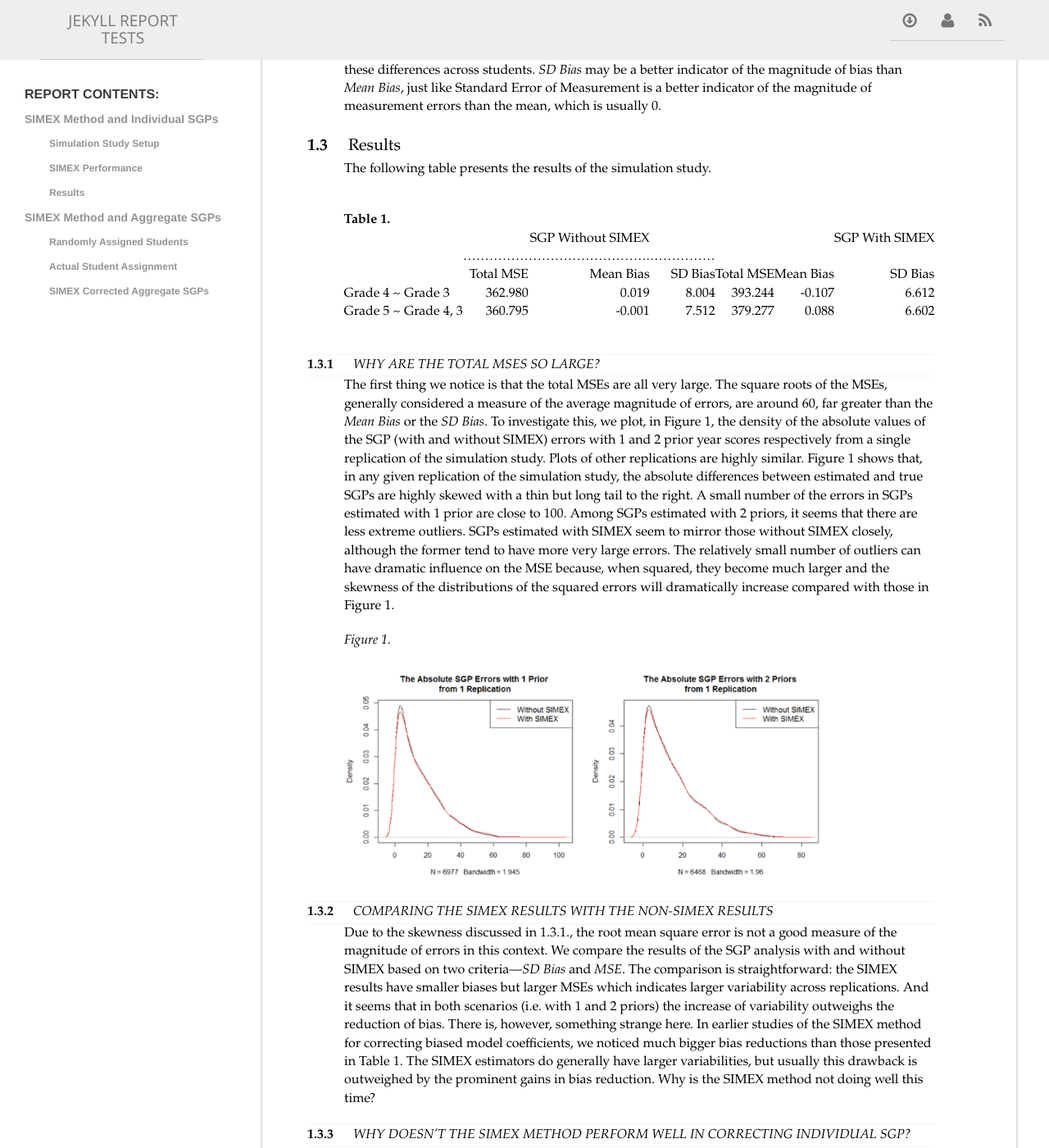
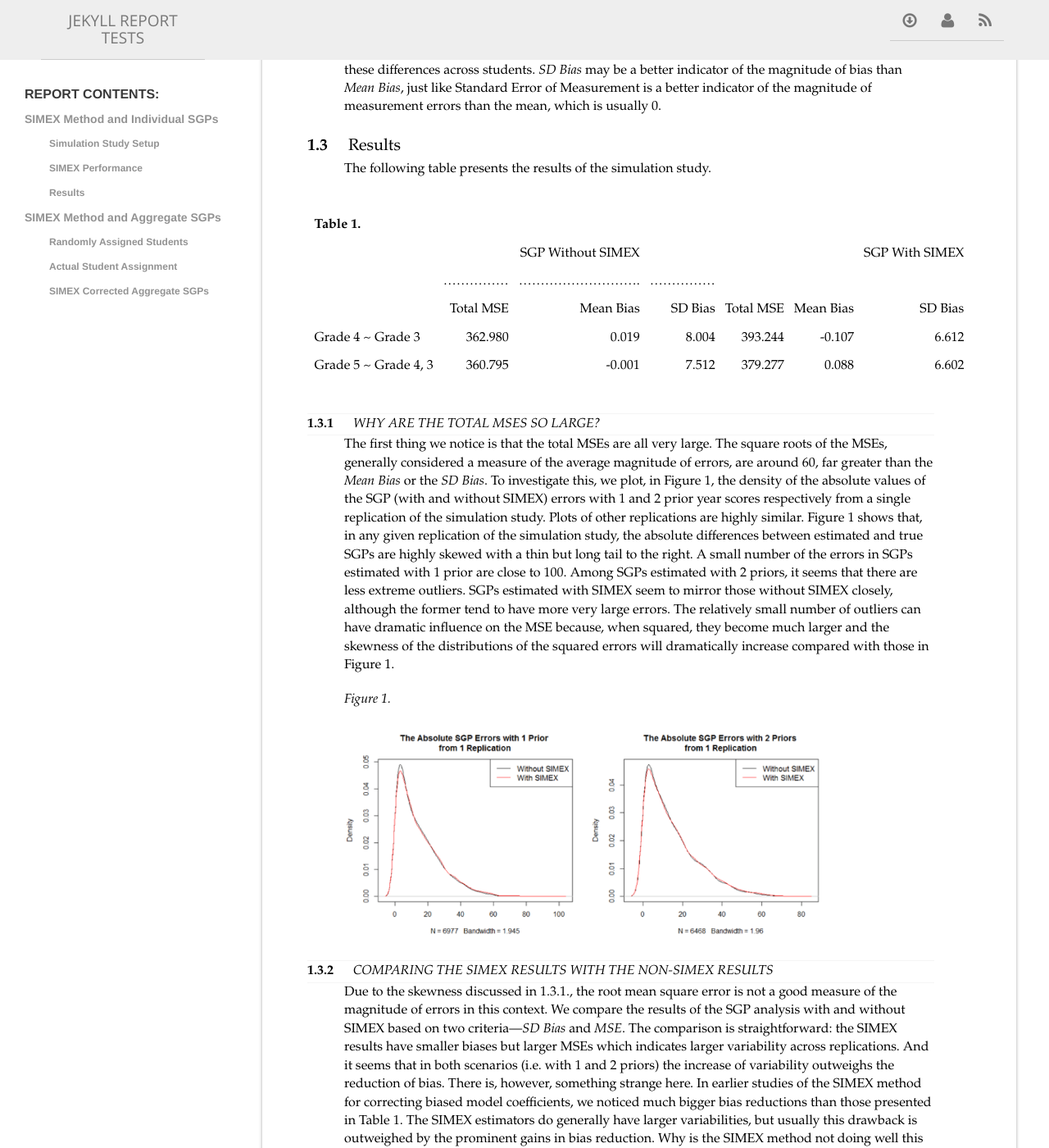
Before and after one commit to adamvi/Markdown_Tests2, a Jekyll site: the page built from 2011-Annual-report.md, in a window 1280 px wide and 1400 px high, scrolled down 1517 px. Shown: the whole window at 82% size. Built offline with Jekyll 4.4.1, drawn with Linux system fonts in a browser that asks for light colours; formulas are drawn with MathJax 3; a script that is not in the unit is left out.

Commit message:
allow document.css control table formatting

```diff
--- a/css/document.css
+++ b/css/document.css
@@ -100,8 +100,8 @@ table {
 caption,
 th,
 td {
-  text-align: left;
   font-weight: normal;
+  padding: 6px;
 }
 blockquote:before,
 blockquote:after,
--- a/css/up.css
+++ b/css/up.css
@@ -869,9 +869,7 @@ table{
 	max-width:100%;
 	background-color:transparent
 }
-th{
-	text-align:left
-}
+
 .table{
 	width:100%;
 	margin-bottom:21px
@@ -880,7 +878,6 @@ th{
 .table tbody>tr>th,
 .table thead>tr>td,
 .table tbody>tr>td{
-	padding:8px;
 	line-height:1.428571429;
 	vertical-align:top;
 	border-top:1px solid #ddd
```
Also changed, not shown: 2 other files.
